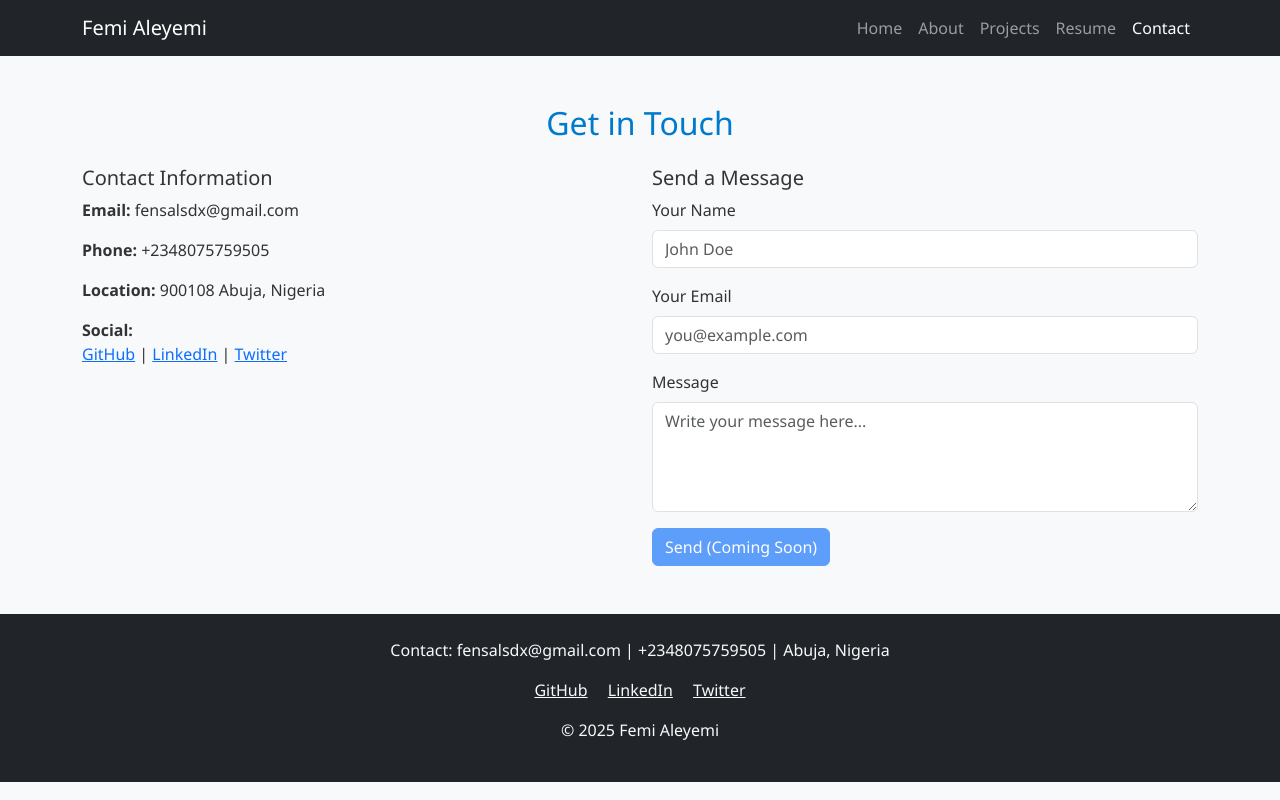
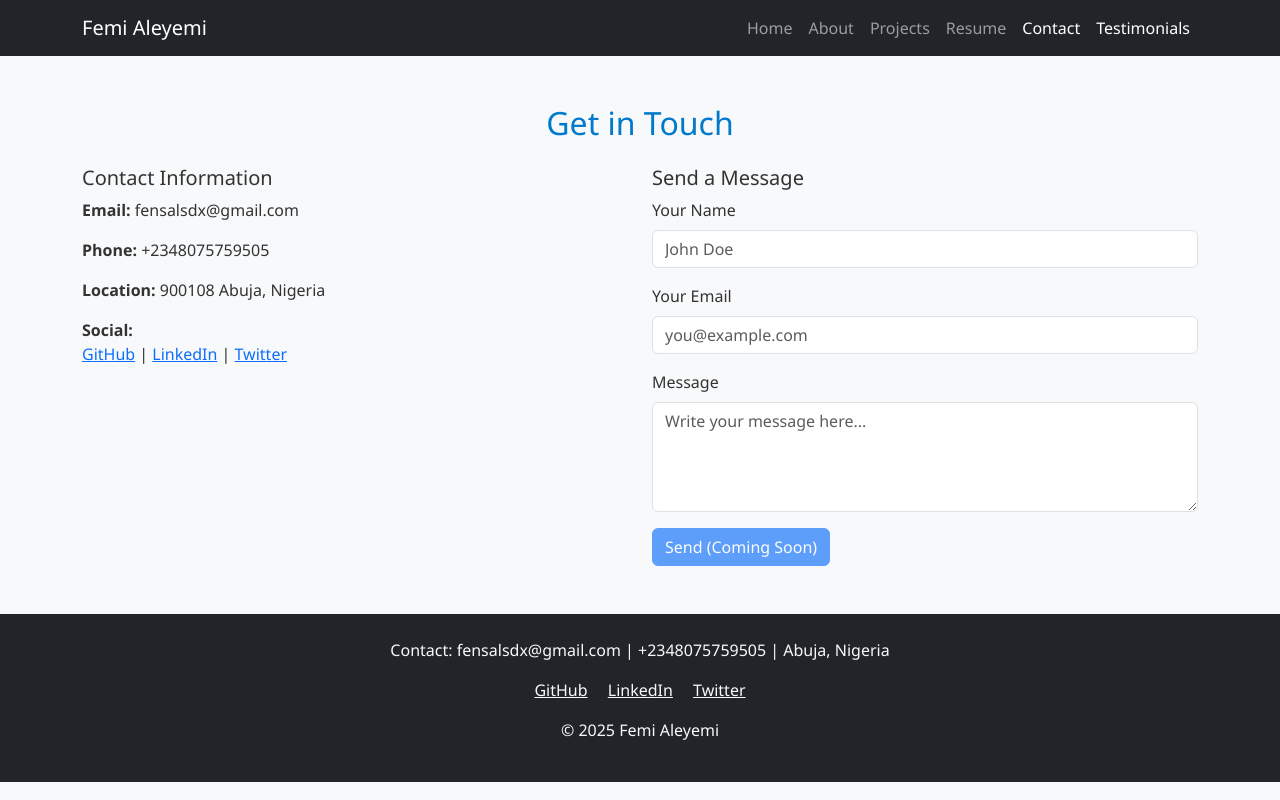
Before and after one commit to fensals/fensals.github.io, a plain HTML site: page contact.html in a window 1280 px wide. Drawn offline with nearby package versions, Linux system fonts and the light colour scheme.

Commit message:
Update contact.html

```diff
--- a/contact.html
+++ b/contact.html
@@ -22,6 +22,7 @@
           <li class="nav-item"><a class="nav-link" href="projects.html">Projects</a></li>
           <li class="nav-item"><a class="nav-link" href="resume.html">Resume</a></li>
           <li class="nav-item"><a class="nav-link active" href="contact.html">Contact</a></li>
+          <li class="nav-item"><a class="nav-link active" href="testimonials.html">Testimonials</a></li>
         </ul>
       </div>
     </div>
```
